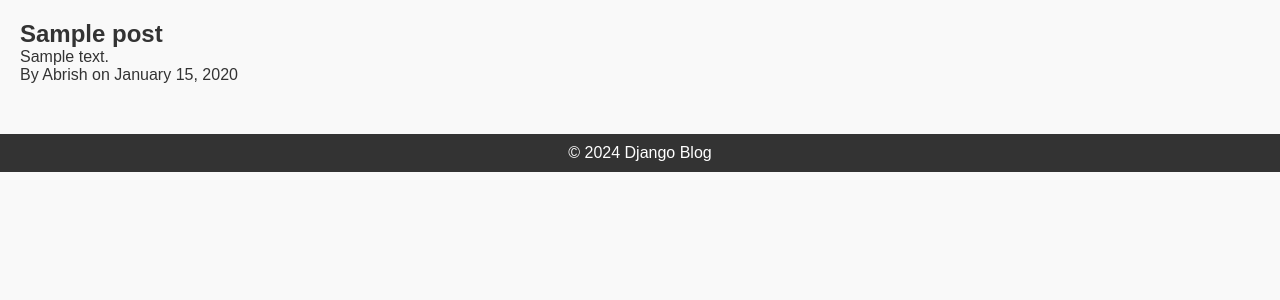
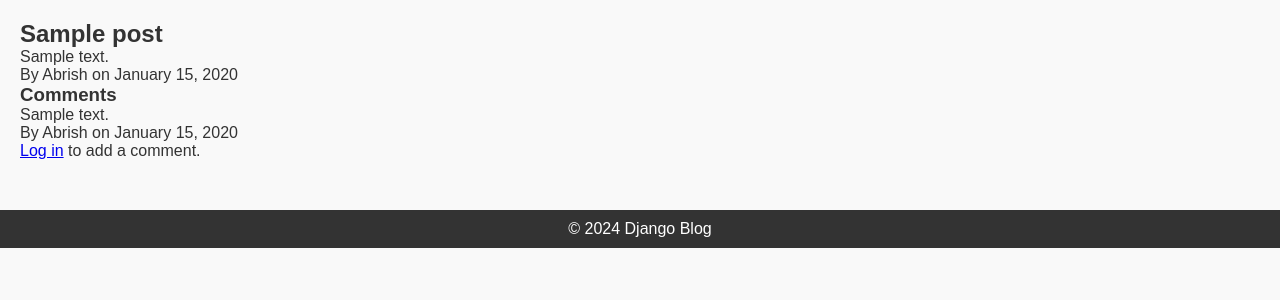
Before and after one commit to Abrish47/Alx_DjangoLearnLab, a Django app: page /post/1/ in a window 1280 px wide. Shown: the part 41-341 px from the top of the page. Run offline with Django 5.2, Linux system fonts and the light colour scheme; data comes from the database, SQL or seed files in the repository; tables that the repository leaves empty hold one stand-in row (Sample ...).

Commit message:
update views, templates and urls fo integrate the comments sections

```diff
--- a/django_blog/blog/models.py
+++ b/django_blog/blog/models.py
@@ -1,5 +1,6 @@
 from django.db import models
 from django.contrib.auth.models import User
+from django.urls import reverse
 
 # Create your models here.
 class Post(models.Model):
@@ -10,3 +11,15 @@ class Post(models.Model):
 
     def __str__(self):
         return self.title
+    def get_absolute_url(self):
+        return reverse("post_detail", kwargs={"pk": self.pk})
+
+class Comment(models.Model):
+    post = models.ForeignKey(Post, on_delete=models.CASCADE, related_name="comments")
+    author = models.ForeignKey(User, on_delete=models.CASCADE)
+    content = models.TextField()
+    created_at = models.DateTimeField(auto_now_add=True)
+    updated_at = models.DateTimeField(auto_now=True)
+
+    def __str__(self):
+        return f"Comment by {self.author} on {self.post}"
--- a/django_blog/blog/templates/blog/post_detail.html
+++ b/django_blog/blog/templates/blog/post_detail.html
@@ -7,4 +7,29 @@
         <a href="{% url 'post_update' post.pk %}">Edit</a> |
         <a href="{% url 'post_delete' post.pk %}">Delete</a>
     {% endif %}
+
+    <h3>Comments</h3>
+    {% for comment in post.comments.all %}
+        <div>
+            <p>{{ comment.content }}</p>
+            <p>By {{ comment.author }} on {{ comment.created_at|date:"F d, Y" }}</p>
+            {% if user.is_authenticated and user == comment.author %}
+                <a href="{% url 'comment_update' post.pk comment.pk %}">Edit</a> |
+                <a href="{% url 'comment_delete' post.pk comment.pk %}">Delete</a>
+            {% endif %}
+        </div>
+    {% empty %}
+        <p>No comments yet.</p>
+    {% endfor %}
+
+    {% if user.is_authenticated %}
+        <h4>Add a Comment</h4>
+        <form method="post" action="{% url 'comment_create' post.pk %}">
+            {% csrf_token %}
+            {{ comment_form.as_p }}
+            <button type="submit">Submit</button>
+        </form>
+    {% else %}
+        <p><a href="{% url 'login' %}">Log in</a> to add a comment.</p>
+    {% endif %}
 {% endblock %}
--- a/django_blog/blog/templates/blog/post_form.html
+++ b/django_blog/blog/templates/blog/post_form.html
@@ -1,6 +1,6 @@
 {% extends "blog/base.html" %}
 {% block content %}
-    <h2>{% if object %}Edit Post{% else %}New Post{% endif %}</h2>
+    <h2>{% if object %}Edit Comment{% else %}New Comment{% endif %}</h2>
     <form method="post">
         {% csrf_token %}
         {{ form.as_p }}
--- a/django_blog/blog/urls.py
+++ b/django_blog/blog/urls.py
@@ -14,4 +14,7 @@ urlpatterns = [
     path('post/<int:pk>/', views.PostDetailView.as_view(), name='post_detail'),
     path('post/<int:pk>/update/', views.PostUpdateView.as_view(), name='post_update'),
     path('post/<int:pk>/delete/', views.PostDeleteView.as_view(), name='post_delete'),
+    path('post/<int:post_id>/comments/new/', views.CommentCreateView.as_view(), name='comment_create'),
+    path('post/<int:post_id>/comments/<int:pk>/update/', views.CommentUpdateView.as_view(), name='comment_update'),
+    path('post/<int:post_id>/comments/<int:pk>/delete/', views.CommentDeleteView.as_view(), name='comment_delete'),
 ]
--- a/django_blog/blog/views.py
+++ b/django_blog/blog/views.py
@@ -5,9 +5,11 @@ from .forms import CustomUserCreationForm
 from .forms import PostForm
 from django.contrib.auth.decorators import login_required
 from .forms import ProfileForm
+from .forms import CommentForm
 from django.views.generic import ListView, DetailView, CreateView, UpdateView, DeleteView
 from django.contrib.auth.mixins import LoginRequiredMixin, UserPassesTestMixin
 from .models import Post
+from .models import Comment
 
 def register(request):
     if request.method == "POST":
@@ -69,3 +71,33 @@ class PostDeleteView(LoginRequiredMixin, UserPassesTestMixin, DeleteView):
     def test_func(self):
         post = self.get_object()
         return self.request.user == post.author
+
+class CommentCreateView(LoginRequiredMixin, CreateView):
+    model = Comment
+    form_class = CommentForm
+    template_name = "blog/comment_form.html"
+    def form_valid(self, form):
+        form.instance.author = self.request.user
+        form.instance.post = Post.objects.get(pk=self.kwargs["post_id"])
+        return super().form_valid(form)
+    def get_success_url(self):
+        return self.object.post.get_absolute_url()
+
+class CommentUpdateView(LoginRequiredMixin, UserPassesTestMixin, UpdateView):
+    model = Comment
+    form_class = CommentForm
+    template_name = "blog/comment_form.html"
+    def test_func(self):
+        comment = self.get_object()
+        return self.request.user == comment.author
+    def get_success_url(self):
+        return self.object.post.get_absolute_url()
+
+class CommentDeleteView(LoginRequiredMixin, UserPassesTestMixin, DeleteView):
+    model = Comment
+    template_name = "blog/comment_confirm_delete.html"
+    def test_func(self):
+        comment = self.get_object()
+        return self.request.user == comment.author
+    def get_success_url(self):
+        return self.object.post.get_absolute_url()
```
Also changed, not shown: django_blog/blog/forms.py (+9 -0 lines), django_blog/blog/templates/blog/post_confirm_delete.html (+4 -3 lines), django_blog/blog/migrations/0002_comment.py (added), django_blog/db.sqlite3.
